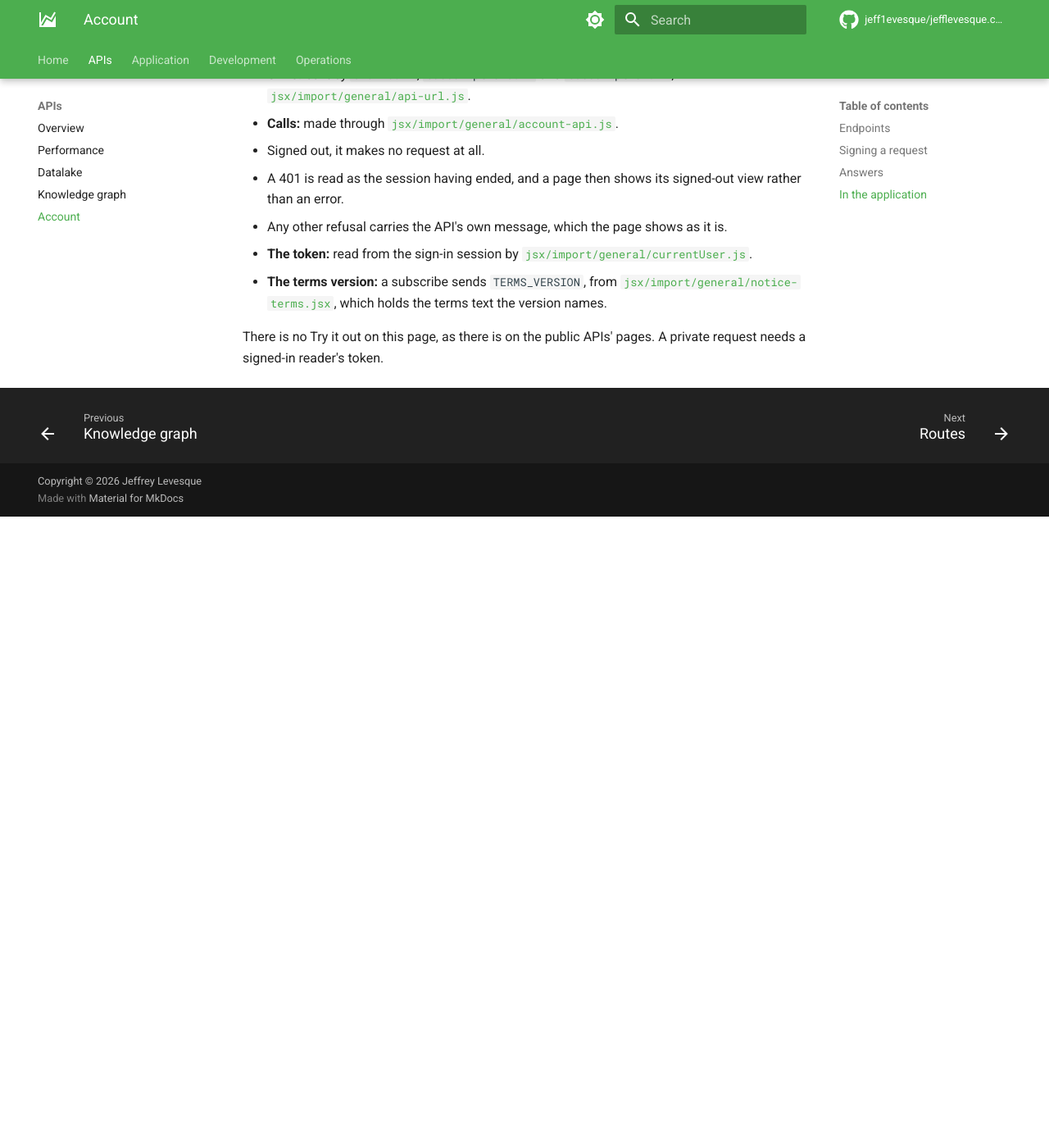
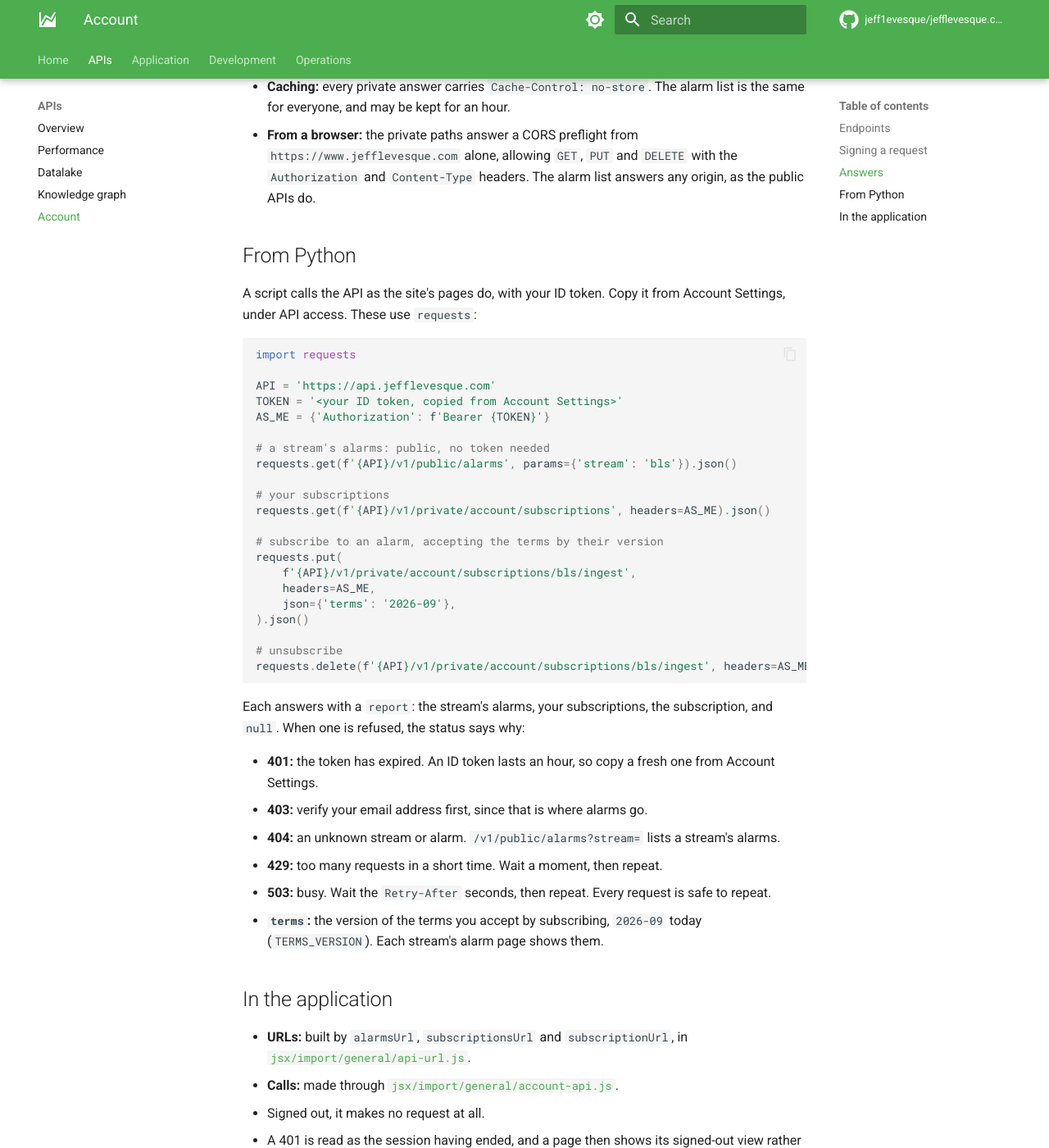
Before and after one commit to jeff1evesque/jefflevesque.com, an MkDocs documentation site: the page built from documentation/api/account.md, in a window 1280 px wide and 1400 px high, scrolled down 2467 px. Shown: the whole window at 82% size. Built offline with MkDocs 1.6.1 and Material for MkDocs 9.7.7, drawn with Linux system fonts in a browser that asks for light colours; comment, search, counter and statistics services are not loaded; before the commit the page ends 3097 px from its top, so only the background shows below that; some of the changed text lies outside the part shown.

Commit message:
#127: account.md, Python examples, a stale stream, and the 401 as it answers

````diff
--- a/documentation/api/account.md
+++ b/documentation/api/account.md
@@ -38,8 +38,11 @@ and a stream's alarms are a list of these:
 {"id": "ingest", "name": "Bureau of Labor Statistics ingest"}
 ```
 
-- **One alarm per stream, for now.** Every stream has one, an ingest alarm, which fires
-  when the number of records in a window falls below a threshold.
+- **One alarm per stream, for now: its ingest alarm.** A stream goes into alarm when it
+  has had no new records for longer than its usual gap, and recovers when records arrive
+  again. The usual gap is a couple of hours for the weather feed, about a business day
+  for the market and filings feeds, and longer for the feeds that publish weekly or
+  monthly.
 - **The ids are the site's own.** A stream is named by the id the rest of the site uses,
   such as `stock-market`.
 - **Repeating a request changes nothing.** Subscribing to an alarm already held, or
@@ -58,19 +61,23 @@ Authorization: Bearer <ID token>
 No username, user id or email address is ever sent. One in a path, a query or a body is
 not read.
 
+A signed-in reader can copy their own token from Account Settings, under API access. It
+lasts an hour.
+
 Subscribing also needs the reader's email address to be verified, since that address is
 where the alarms will go.
 
 ## Answers
 
-Every answer is a JSON object with one key, `report`, as the public APIs answer.
+Every answer the API gives is a JSON object with one key, `report`, as the public APIs
+answer. Most requests without a valid token never reach it: see 401.
 
 | Status | When | `report` |
 |---|---|---|
 | 200 | a list, an unsubscribe, a subscription already held | the list, `null`, the subscription |
 | 201 | a new subscription | the subscription |
 | 400 | a subscribe with no accepted terms; the alarms asked for with no `stream` | `{"error": ...}` |
-| 401 | a private request without a valid ID token | `{"error": "sign in required"}` |
+| 401 | a private request without a valid ID token: none, a malformed one, or one past its hour | none, for most: the request is refused before it reaches the API, and the body is `{"message": "Unauthorized", ...}`. One the API itself refuses carries `{"error": "sign in required"}` |
 | 403 | a subscribe from a reader whose email address is not verified | `{"error": ...}` |
 | 404 | an unknown stream or alarm | `{"error": ...}` |
 | 503 | the service busy, with `Retry-After` | `{"error": ...}` |
@@ -81,6 +88,49 @@ Every answer is a JSON object with one key, `report`, as the public APIs answer.
   `https://www.jefflevesque.com` alone, allowing `GET`, `PUT` and `DELETE` with the
   `Authorization` and `Content-Type` headers. The alarm list answers any origin, as the
   public APIs do.
+
+## From Python
+
+A script calls the API as the site's pages do, with your ID token. Copy it from Account
+Settings, under API access. These use `requests`:
+
+```python
+import requests
+
+API = 'https://api.jefflevesque.com'
+TOKEN = '<your ID token, copied from Account Settings>'
+AS_ME = {'Authorization': f'Bearer {TOKEN}'}
+
+# a stream's alarms: public, no token needed
+requests.get(f'{API}/v1/public/alarms', params={'stream': 'bls'}).json()
+
+# your subscriptions
+requests.get(f'{API}/v1/private/account/subscriptions', headers=AS_ME).json()
+
+# subscribe to an alarm, accepting the terms by their version
+requests.put(
+    f'{API}/v1/private/account/subscriptions/bls/ingest',
+    headers=AS_ME,
+    json={'terms': '2026-09'},
+).json()
+
+# unsubscribe
+requests.delete(f'{API}/v1/private/account/subscriptions/bls/ingest', headers=AS_ME).json()
+```
+
+Each answers with a `report`: the stream's alarms, your subscriptions, the subscription,
+and `null`. When one is refused, the status says why:
+
+- **401:** the token has expired. An ID token lasts an hour, so copy a fresh one from
+  Account Settings.
+- **403:** verify your email address first, since that is where alarms go.
+- **404:** an unknown stream or alarm. `/v1/public/alarms?stream=` lists a stream's
+  alarms.
+- **429:** too many requests in a short time. Wait a moment, then repeat.
+- **503:** busy. Wait the `Retry-After` seconds, then repeat. Every request is safe to
+  repeat.
+- **`terms`:** the version of the terms you accept by subscribing, `2026-09` today
+  (`TERMS_VERSION`). Each stream's alarm page shows them.
 
 ## In the application
 
@@ -94,9 +144,14 @@ Every answer is a JSON object with one key, `report`, as the public APIs answer.
   - Any other refusal carries the API's own message, which the page shows as it is.
 - **The token:** read from the sign-in session by
   [`jsx/import/general/currentUser.js`](https://github.com/jeff1evesque/jefflevesque.com/blob/master/jsx/import/general/currentUser.js).
+- **The token, to copy:** Account Settings shows the reader their own, under API access,
+  in
+  [`jsx/import/layout/user/settings.jsx`](https://github.com/jeff1evesque/jefflevesque.com/blob/master/jsx/import/layout/user/settings.jsx).
+  It is hidden until they ask for it, read fresh when they do, and says when it expires.
 - **The terms version:** a subscribe sends `TERMS_VERSION`, from
   [`jsx/import/general/notice-terms.jsx`](https://github.com/jeff1evesque/jefflevesque.com/blob/master/jsx/import/general/notice-terms.jsx),
   which holds the terms text the version names.
 
 There is no Try it out on this page, as there is on the public APIs' pages. A private
-request needs a signed-in reader's token.
+request needs a signed-in reader's token, and the API answers a browser only from
+`https://www.jefflevesque.com`, which this documentation site is not.
````
